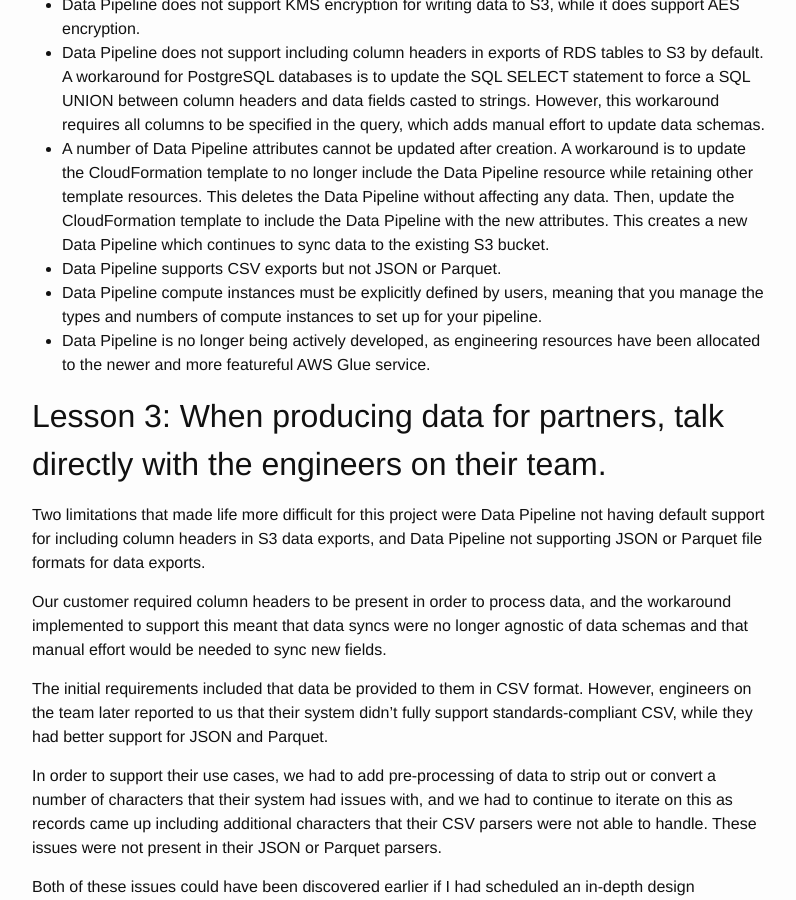
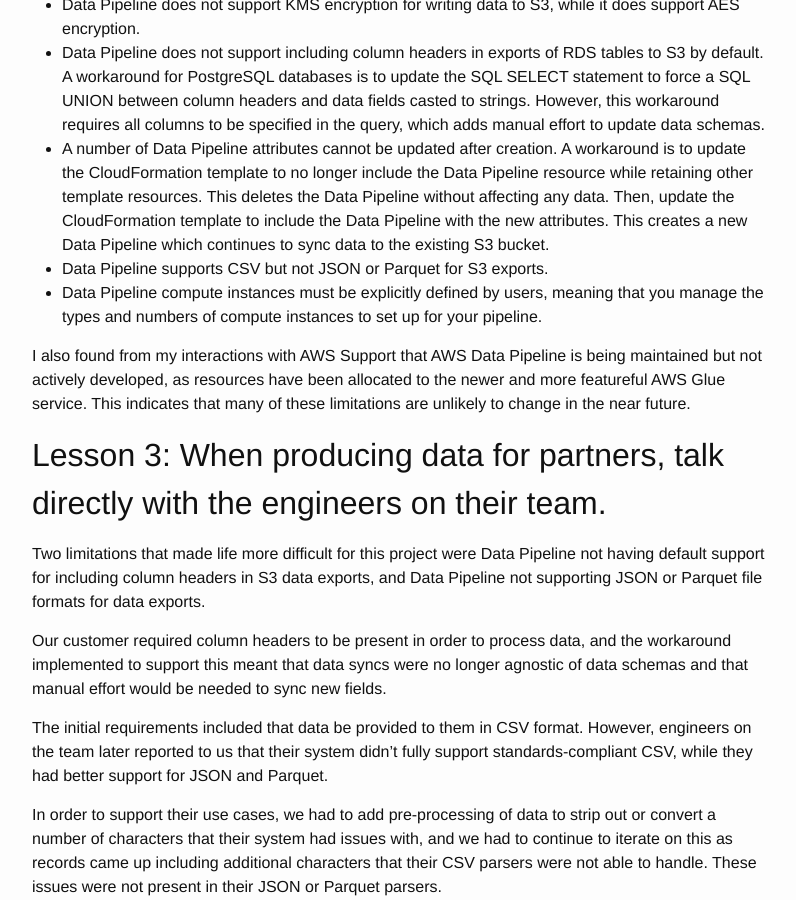
Before and after one commit to msayson/msayson.github.io, a Jekyll site: the page built from _posts/2020-06-05-aws-data-pipeline-lessons-learned.markdown, in a window 1280 px wide and 900 px high, scrolled down 1515 px. Shown: the whole window, without its empty margins (238-1034 px from the left). Built offline with Jekyll 4.4.1, drawn with Linux system fonts in a browser that asks for light colours; some of the changed text lies outside the part shown.

Commit message:
Updated notes on Data Pipeline and Glue

```diff
--- a/_posts/2020-06-05-aws-data-pipeline-lessons-learned.markdown
+++ b/_posts/2020-06-05-aws-data-pipeline-lessons-learned.markdown
@@ -41,9 +41,10 @@
 * Data Pipeline does not support KMS encryption for writing data to S3, while it does support AES encryption.
 * Data Pipeline does not support including column headers in exports of RDS tables to S3 by default.  A workaround for PostgreSQL databases is to update the SQL SELECT statement to force a SQL UNION between column headers and data fields casted to strings.  However, this workaround requires all columns to be specified in the query, which adds manual effort to update data schemas.
 * A number of Data Pipeline attributes cannot be updated after creation.  A workaround is to update the CloudFormation template to no longer include the Data Pipeline resource while retaining other template resources.  This deletes the Data Pipeline without affecting any data.  Then, update the CloudFormation template to include the Data Pipeline with the new attributes.  This creates a new Data Pipeline which continues to sync data to the existing S3 bucket.
-* Data Pipeline supports CSV exports but not JSON or Parquet.
+* Data Pipeline supports CSV but not JSON or Parquet for S3 exports.
 * Data Pipeline compute instances must be explicitly defined by users, meaning that you manage the types and numbers of compute instances to set up for your pipeline.
-* Data Pipeline is no longer being actively developed, as engineering resources have been allocated to the newer and more featureful AWS Glue service.
+
+I also found from my interactions with AWS Support that AWS Data Pipeline is being maintained but not actively developed, as resources have been allocated to the newer and more featureful AWS Glue service.  This indicates that many of these limitations are unlikely to change in the near future.
 
 ## Lesson 3: When producing data for partners, talk directly with the engineers on their team.
 
@@ -92,5 +93,5 @@
 * Security requirements should be explicitly defined at the start of a project and incorporated into proof-of-concepts.
 * AWS Data Pipeline has several functional limitations to be aware of that make it unsuitable for some use cases that appear to match on the surface.
 * When producing data for partners, talk directly with the engineers on their team to validate the format that they will be able to work with, since they know their services best.
-* AWS Glue is a more suitable solution than AWS Data Pipeline in many cases than are too complex for AWS Database Migration Service to support.
+* AWS Glue is a more suitable solution than AWS Data Pipeline in many cases that are too complex for AWS Database Migration Service to support.
 * AWS Support is an excellent resource, particularly if you have access to enterprise support.
```
